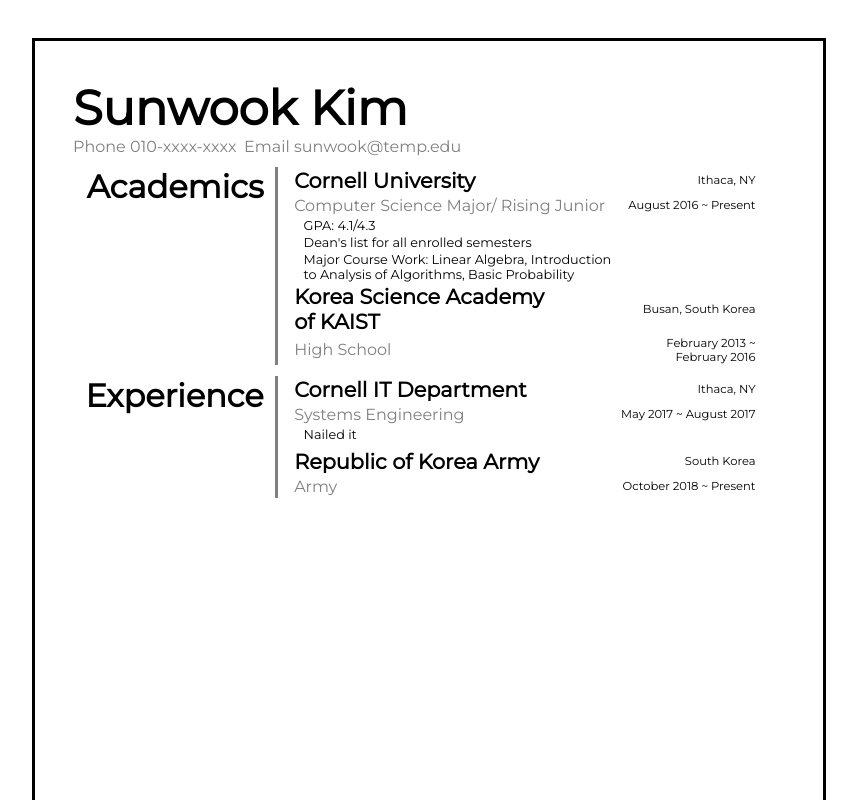
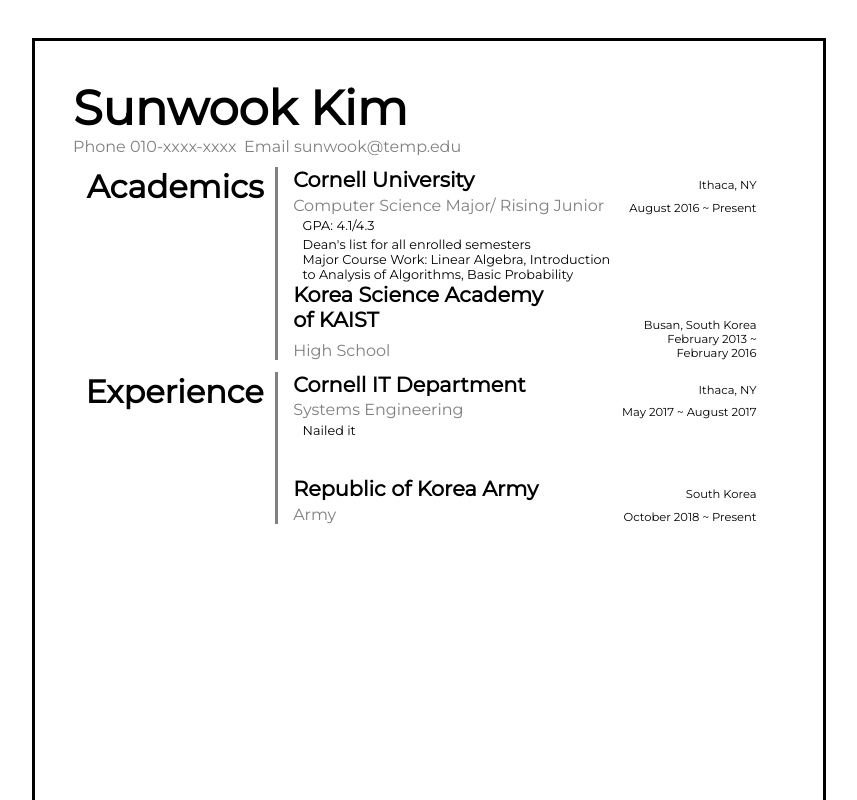
Before and after one commit to kim-sunwook/web_resume, a plain HTML site: page index.html in a window 1280 px wide. Shown: the top 800 px of the page, without its empty margins (211-1068 px from the left). Drawn offline with Linux system fonts and the light colour scheme.

Commit message:
Has vertical alignment issues

```diff
--- a/index.html
+++ b/index.html
@@ -14,7 +14,8 @@
         * * * * * * { background-color: rgba(255,255,0,.2); }
         * * * * * * * { background-color: rgba(255,0,0,.2); }
         * * * * * * * * { background-color: rgba(0,255,0,.2); }
-        * * * * * * * * * { background-color: rgba(0,0,255,.2); }*/
+        * * * * * * * * * { background-color: rgba(0,0,255,.2); }
+        .description td {background-color:orange;}*/
         body {
             width: 100%;
             height: 100%;
@@ -24,6 +25,8 @@
         * {
             box-sizing: border-box;
             -moz-box-sizing: border-box;
+            margin:0;
+            padding:0;
         }
         .page {
             width: 210mm;
@@ -91,8 +94,10 @@
             border-spacing: 0;
         }
         .main-block_content_table *{
-            vertical-align: middle;
             text-align: left;
+        }
+        .main-block_content_table tr td {
+            vertical-align: bottom;
         }
         .main-block_content_table tr > :nth-child(1){
             width:70%;
@@ -123,9 +128,8 @@
             text-align: right;
         }
         .description {
-            height: 0.7mm;
+            height: 5mm;
             font-size:0.8em;
-            font-weight: 6  00;
         }
         .description_text{
             padding-left: 2.5mm;
@@ -175,16 +179,16 @@
                         <td>August 2016 ~ Present</td>
                     </tr>
                     <tr class="description">
-                        <td colspan="2"><div class="description_text">GPA: 4.1/4.3</div></td>
+                        <td colspan="2" class="description_text">GPA: 4.1/4.3</td>
                     </tr>
                     <tr class="description">
-                        <td colspan="2"><div class="description_text">Dean's list for all enrolled semesters</div></td>
+                        <td colspan="2" class="description_text">Dean's list for all enrolled semesters</td>
                     </tr>
                     <tr class="description">
-                        <td><div class="description_text">Major Course Work: Linear Algebra, Introduction to Analysis of Algorithms, Basic Probability</div></td>
+                        <td class="description_text">Major Course Work: Linear Algebra, Introduction to Analysis of Algorithms, Basic Probability</td>
                     </tr>
                     <tr class="title">
-                        <td>Korea Science Academy </br>of KAIST</td>
+                        <td>Korea Science Academy <br/>of KAIST</td>
                         <td>Busan, South Korea</td>
                     </tr>
                     <tr class="subtitle">
@@ -209,13 +213,13 @@
                         <td>May 2017 ~ August 2017</td>
                     </tr>
                     <tr class="description">
-                        <td colspan="2"><div class="description_text">Nailed it</div></td>
+                        <td colspan="2" class="description_text">Nailed it</td>
                     </tr>
                     <tr class="description">
-                        <td colspan="2"><div class="description_text"></div></td>
+                        <td colspan="2" class="description_text"></td>
                     </tr>
                     <tr class="description">
-                        <td><div class="description_text"></div></td>
+                        <td></div></td>
                     </tr>
                     <tr class="title">
                         <td>Republic of Korea Army</td>
```
